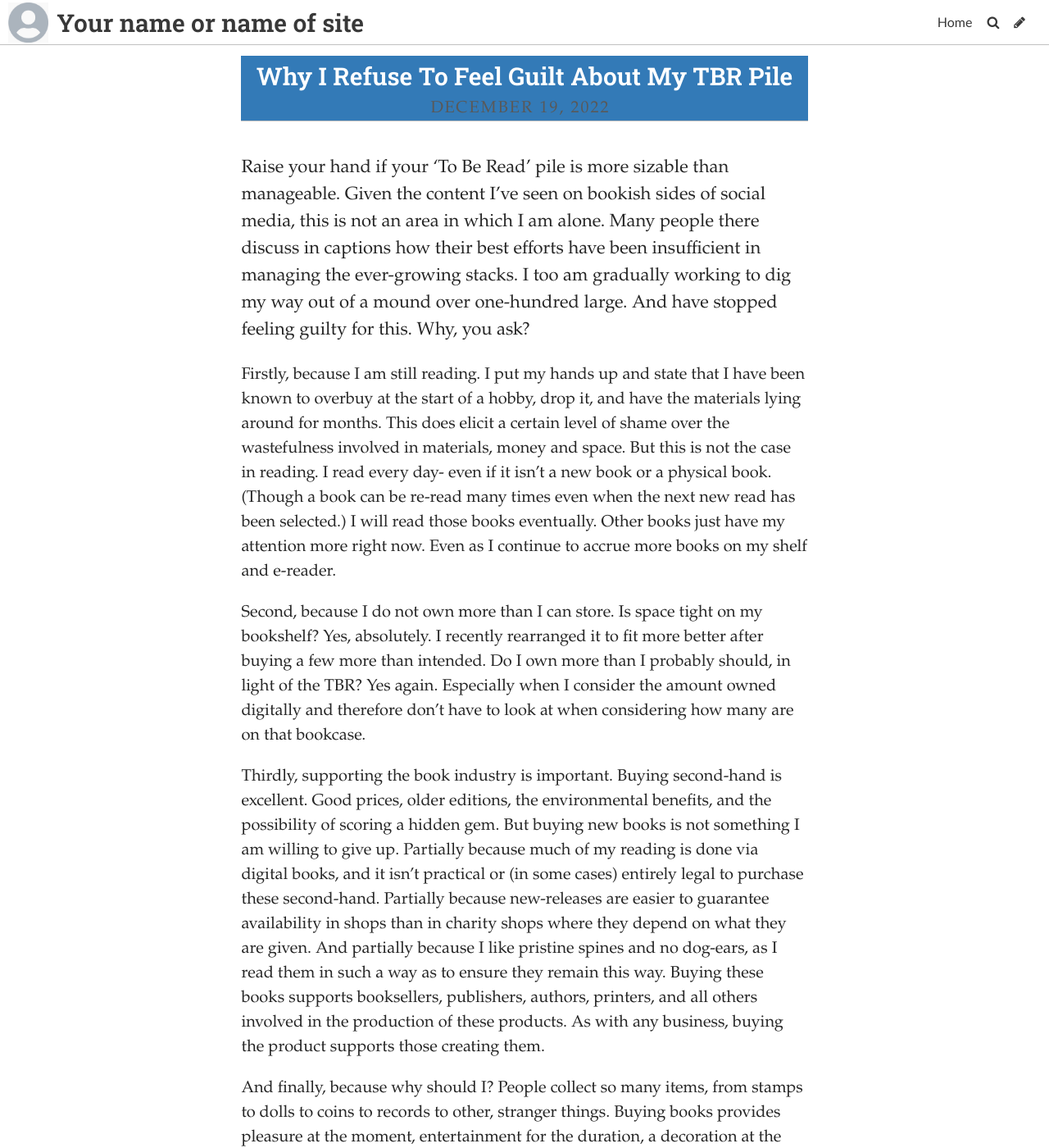
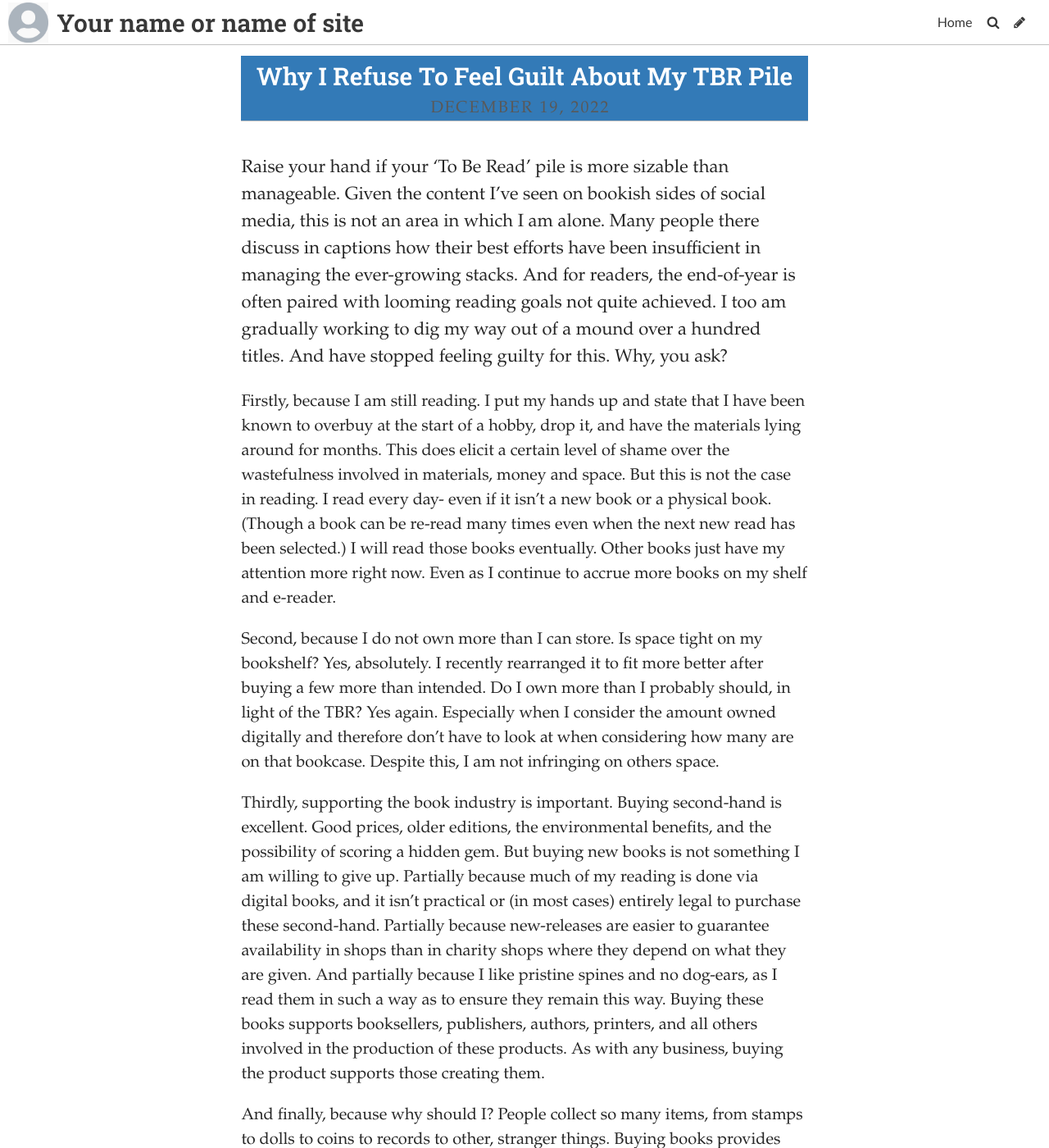
Before and after one commit to ScribblesSammy/WritingPortfolio, a Jekyll site: the page built from _posts/2022-12-19-why-i-refuse-to-feel-guilt-about-my-tbr-pile.md, in a window 1280 px wide and 1400 px high. Shown: the whole window at 82% size. Built offline with Jekyll 4.4.1, drawn with Linux system fonts in a browser that asks for light colours; some web fonts are replaced.

Commit message:
Update Post “2022-12-19-why-i-refuse-to-feel-guilt-about-my-tbr-pile”

```diff
--- a/_posts/2022-12-19-why-i-refuse-to-feel-guilt-about-my-tbr-pile.md
+++ b/_posts/2022-12-19-why-i-refuse-to-feel-guilt-about-my-tbr-pile.md
@@ -5,13 +5,13 @@ date: 2022-12-19T10:30:17.203Z
 title_color: "#ffffff"
 comments: false
 ---
-Raise your hand if your 'To Be Read' pile is more sizable than manageable. Given the content I've seen on bookish sides of social media, this is not an area in which I am alone. Many people there discuss in captions how their best efforts have been insufficient in managing the ever-growing stacks. I too am gradually working to dig my way out of a mound over one-hundred large. And have stopped feeling guilty for this. Why, you ask?
+Raise your hand if your 'To Be Read' pile is more sizable than manageable. Given the content I've seen on bookish sides of social media, this is not an area in which I am alone. Many people there discuss in captions how their best efforts have been insufficient in managing the ever-growing stacks. And for readers, the end-of-year is often paired with looming reading goals not quite achieved. I too am gradually working to dig my way out of a mound over a hundred titles. And have stopped feeling guilty for this. Why, you ask?
 
 Firstly, because I am still reading. I put my hands up and state that I have been known to overbuy at the start of a hobby, drop it, and have the materials lying around for months. This does elicit a certain level of shame over the wastefulness involved in materials, money and space. But this is not the case in reading. I read every day- even if it isn't a new book or a physical book. (Though a book can be re-read many times even when the next new read has been selected.) I will read those books eventually. Other books just have my attention more right now. Even as I continue to accrue more books on my shelf and e-reader.
 
-Second, because I do not own more than I can store. Is space tight on my bookshelf? Yes, absolutely. I recently rearranged it to fit more better after buying a few more than intended. Do I own more than I probably should, in light of the TBR? Yes again. Especially when I consider the amount owned digitally and therefore don't have to look at when considering how many are on that bookcase.
+Second, because I do not own more than I can store. Is space tight on my bookshelf? Yes, absolutely. I recently rearranged it to fit more better after buying a few more than intended. Do I own more than I probably should, in light of the TBR? Yes again. Especially when I consider the amount owned digitally and therefore don't have to look at when considering how many are on that bookcase. Despite this, I am not infringing on others space.
 
-Thirdly, supporting the book industry is important. Buying second-hand is excellent. Good prices, older editions, the environmental benefits, and the possibility of scoring a hidden gem. But buying new books is not something I am willing to give up. Partially because much of my reading is done via digital books, and it isn't practical or (in some cases) entirely legal to purchase these second-hand. Partially because new-releases are easier to guarantee availability in shops than in charity shops where they depend on what they are given. And partially because I like pristine spines and no dog-ears, as I read them in such a way as to ensure they remain this way. Buying these books supports booksellers, publishers, authors, printers, and all others involved in the production of these products. As with any business, buying the product supports those creating them.
+Thirdly, supporting the book industry is important. Buying second-hand is excellent. Good prices, older editions, the environmental benefits, and the possibility of scoring a hidden gem. But buying new books is not something I am willing to give up. Partially because much of my reading is done via digital books, and it isn't practical or (in most cases) entirely legal to purchase these second-hand. Partially because new-releases are easier to guarantee availability in shops than in charity shops where they depend on what they are given. And partially because I like pristine spines and no dog-ears, as I read them in such a way as to ensure they remain this way. Buying these books supports booksellers, publishers, authors, printers, and all others involved in the production of these products. As with any business, buying the product supports those creating them.
 
 And finally, because why should I? People collect so many items, from stamps to dolls to coins to records to other, stranger things. Buying books provides pleasure at the moment, entertainment for the duration, a decoration at the conclusion until the entertainment is renewed during a re-read. Having a TBR taller than I am (not very difficult, unfortunately) means more of all of the above, without having to seek out new titles I may be interested in- they are pre-existing and available to go whenever I so choose.
 
```
